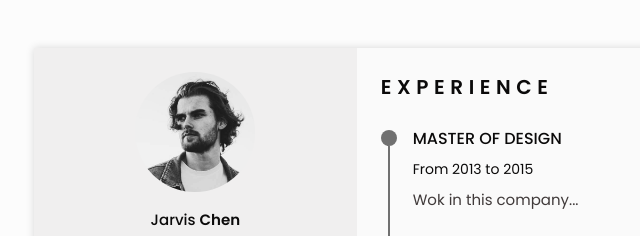
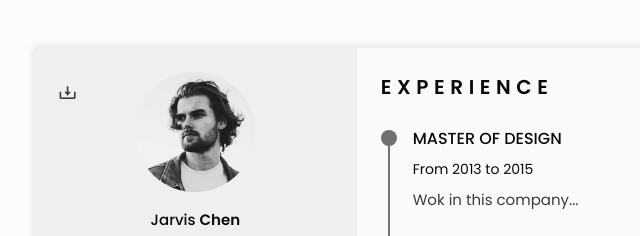
Before and after one commit to Gotop1711/Gotop1711.github.io, a plain HTML site: page index.html in a window 1280 px wide. Shown: the top 236 px of the page, 122-762 px from the left. Drawn offline with nearby package versions, Linux system fonts and the light colour scheme.

Commit message:
feat: create generate-pdf button for desktop

```diff
--- a/assets/css/main.css
+++ b/assets/css/main.css
@@ -44,6 +44,21 @@
 
 html {
   scroll-behavior: smooth;
+}
+
+/* ===== Generate PDF button for desktop ===== */
+.generate-pdf {
+  display: none;
+  position: absolute;
+  top: 2.2rem;
+  left: 0;
+  font-size: 1.2rem;
+  color: var(--text-color);
+  cursor: pointer;
+}
+
+.generate-pdf:hover {
+  color: var(--title-color);
 }
 
 body {
@@ -424,6 +439,10 @@ img {
     padding: 0 1.5rem;
   }
 
+  .generate-pdf {
+    display: inline-block;
+  }
+
   .section-title,
   .profile__description {
     text-align: initial;
--- a/index.html
+++ b/index.html
@@ -95,6 +95,9 @@
               </span>
             </div>
           </div>
+
+          <!-- Button to generate and download the pdf. Available for desktop. -->
+          <i class='bx bx-download generate-pdf' title="Generate PDF" id="resume-button"></i>
         </section>
         <!-- ========== Social ========== -->
         <div class="social section">
```
